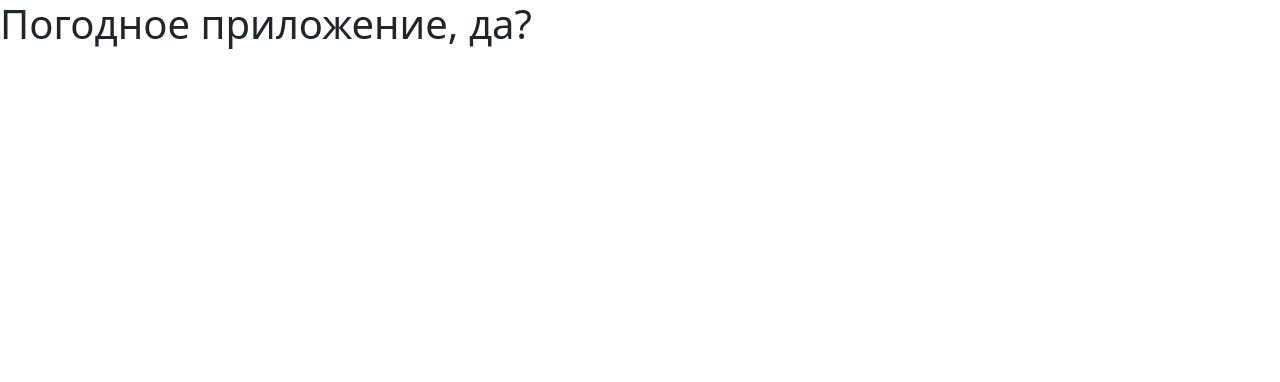
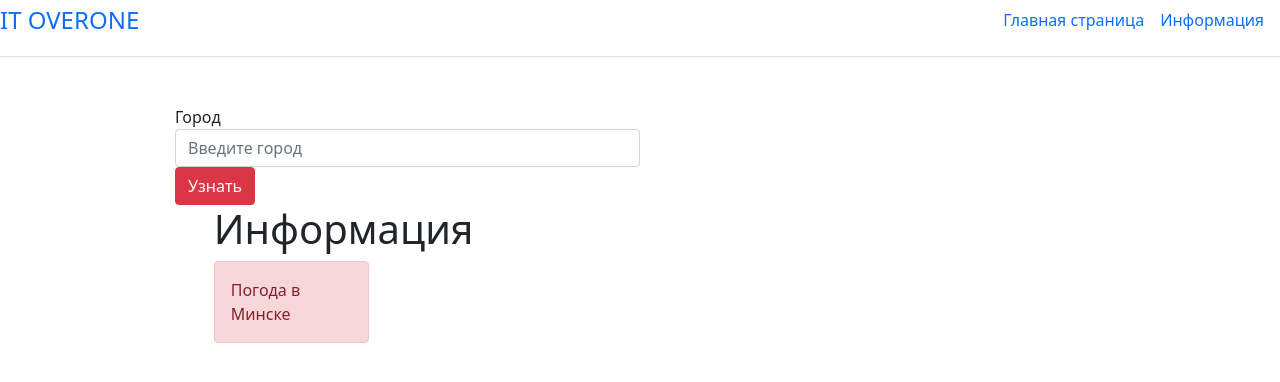
Before and after one commit to AliceMonte/WeatherApp, a Django app: page / in a window 1280 px wide. Shown: the top 382 px of the page. Run offline with Django 4.2, Linux system fonts and the light colour scheme; data that the repository does not hold is empty.

Commit message:
lesson 112-114

```diff
--- a/weather/templates/weather/index.html
+++ b/weather/templates/weather/index.html
@@ -8,6 +8,32 @@
     <link rel="stylesheet" href="https://cdn.jsdelivr.net/npm/bootstrap@5.1.3/dist/css/bootstrap.min.css">
 </head>
 <body>
-    <h1>Погодное приложение, да?</h1>
+    <div class="d-flex flex-column flex-md-row align-items-center pb-3 mb-4 border-bottom">
+        <a href="/" class="d-flex align-items-center link-body-emphasis text-decoration-none">
+          <span class="fs-4"><font style="vertical-align: inherit;"><font style="vertical-align: inherit;">IT OVERONE</font></font></span>
+        </a>
+
+        <nav class="d-inline-flex mt-2 mt-md-0 ms-md-auto">
+          <a class="me-3 py-2 link-body-emphasis text-decoration-none" href="#"><font style="vertical-align: inherit;"><font style="vertical-align: inherit;">Главная страница</font></font></a>
+          <a class="me-3 py-2 link-body-emphasis text-decoration-none" href="#"><font style="vertical-align: inherit;"><font style="vertical-align: inherit;">Информация</font></font></a>
+        </nav>
+      </div>
+      <div class="container mt-5">
+        <div row="row">
+            <div class="col-5 offset-1">
+                <form action="">
+                    <label for="city">Город</label>
+                    <input type="text" id="city" class="form-control" name="city" placeholder="Введите город">
+                    <input type="submit" name="send" value="Узнать" class="at-2 btn btn-danger">
+                </form>
+                <div class="col-4 offset-1">
+                    <h1>Информация</h1>
+                    <div class="alert alert-danger">
+                        Погода в Минске
+                    </div>
+            </div>
+        </div>
+    </div>
+    </div>
 </body>
 </html>
--- a/weather/views.py
+++ b/weather/views.py
@@ -1,4 +1,13 @@
 from django.shortcuts import render
+import requests
 
 def index(request):
+    appid ="0fedf62a4b48093d0fe6e0b95fe05ae2"
+    url= "https://api.openweathermap.org/data/2.5/weather?q={}&units=metric&appid=" + appid
+
+    city = 'London'
+    res = requests.get(url.format(city))
+
+    print(res.text)
+
     return render (request, 'weather/index.html')
```
